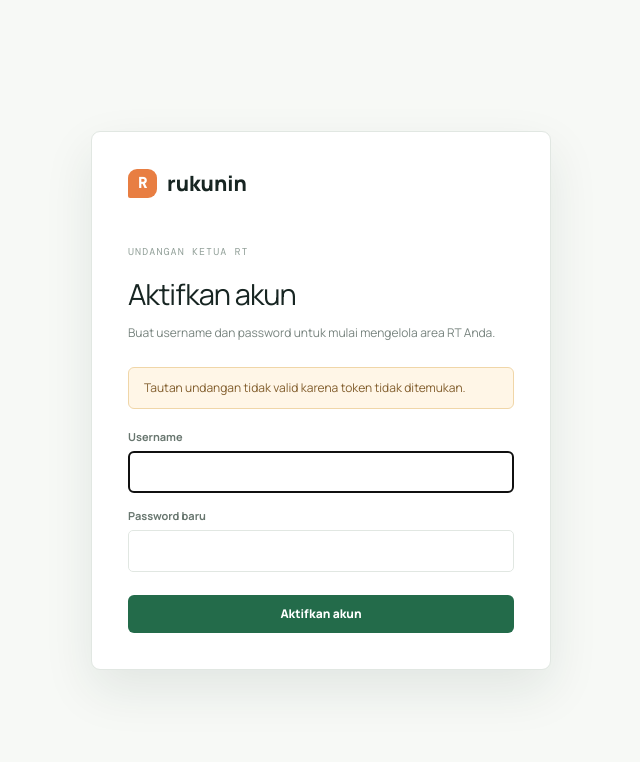
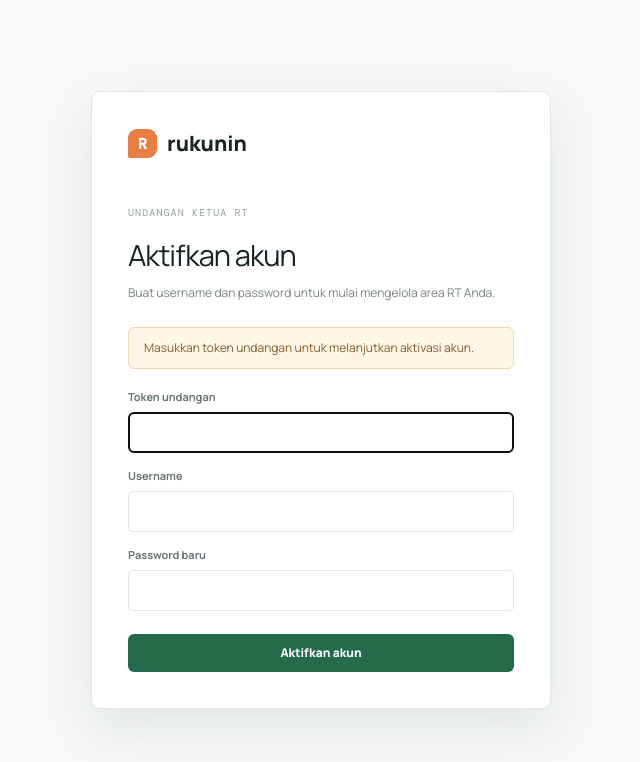
Before and after one commit to fahmi-azzuhri/rukunin, a React (Vite) app in the folder frontend/: page /aktivasi in a window 1280 px wide. Shown: the top 762 px of the page, without its empty margins (319-959 px from the left). Built offline with nearby package versions, Linux system fonts and the light colour scheme; no server answers.

Commit message:
feat : add input form activation token

```diff
--- a/frontend/src/features/auth/ActivateInvitePage.tsx
+++ b/frontend/src/features/auth/ActivateInvitePage.tsx
@@ -13,6 +13,7 @@ export function ActivateInvitePage({
   onLogin,
 }: ActivateInvitePageProps) {
   const navigate = useNavigate();
+  const [inviteToken, setInviteToken] = useState(token);
   const [username, setUsername] = useState("");
   const [password, setPassword] = useState("");
   const [error, setError] = useState("");
@@ -20,15 +21,16 @@ export function ActivateInvitePage({
 
   async function handleSubmit(event: FormEvent<HTMLFormElement>) {
     event.preventDefault();
-    if (!token) {
-      setError("Tautan undangan tidak memiliki token.");
+    const trimmedToken = inviteToken.trim();
+    if (!trimmedToken) {
+      setError("Masukkan token undangan terlebih dahulu.");
       return;
     }
     setIsLoading(true);
     setError("");
     try {
       const result = await activateInvite(
-        token.trim(),
+        trimmedToken,
         username.trim(),
         password,
       );
@@ -65,9 +67,9 @@ export function ActivateInvitePage({
         <p className="mb-[26px] text-xs text-[#78847f]">
           Buat username dan password untuk mulai mengelola area RT Anda.
         </p>
-        {!token && (
+        {!inviteToken && (
           <div className="mb-5 rounded-[6px] border border-[#f0d6a8] bg-[#fff6e7] px-[15px] py-3 text-xs text-[#825e2d]">
-            Tautan undangan tidak valid karena token tidak ditemukan.
+            Masukkan token undangan untuk melanjutkan aktivasi akun.
           </div>
         )}
         {error && (
@@ -77,13 +79,23 @@ export function ActivateInvitePage({
         )}
         <form className="grid gap-[15px]" onSubmit={handleSubmit}>
           <label className="grid gap-1.5 text-[11px] font-bold text-[#68766f]">
+            Token undangan
+            <input
+              required
+              className="rounded-[5px] border border-[#e1e7e2] px-3 py-2.5 text-[13px]"
+              value={inviteToken}
+              onChange={(event) => setInviteToken(event.target.value)}
+              autoFocus
+              spellCheck={false}
+            />
+          </label>
+          <label className="grid gap-1.5 text-[11px] font-bold text-[#68766f]">
             Username
             <input
               required
               className="rounded-[5px] border border-[#e1e7e2] px-3 py-2.5 text-[13px]"
               value={username}
               onChange={(event) => setUsername(event.target.value)}
-              autoFocus
             />
           </label>
           <label className="grid gap-1.5 text-[11px] font-bold text-[#68766f]">
```
